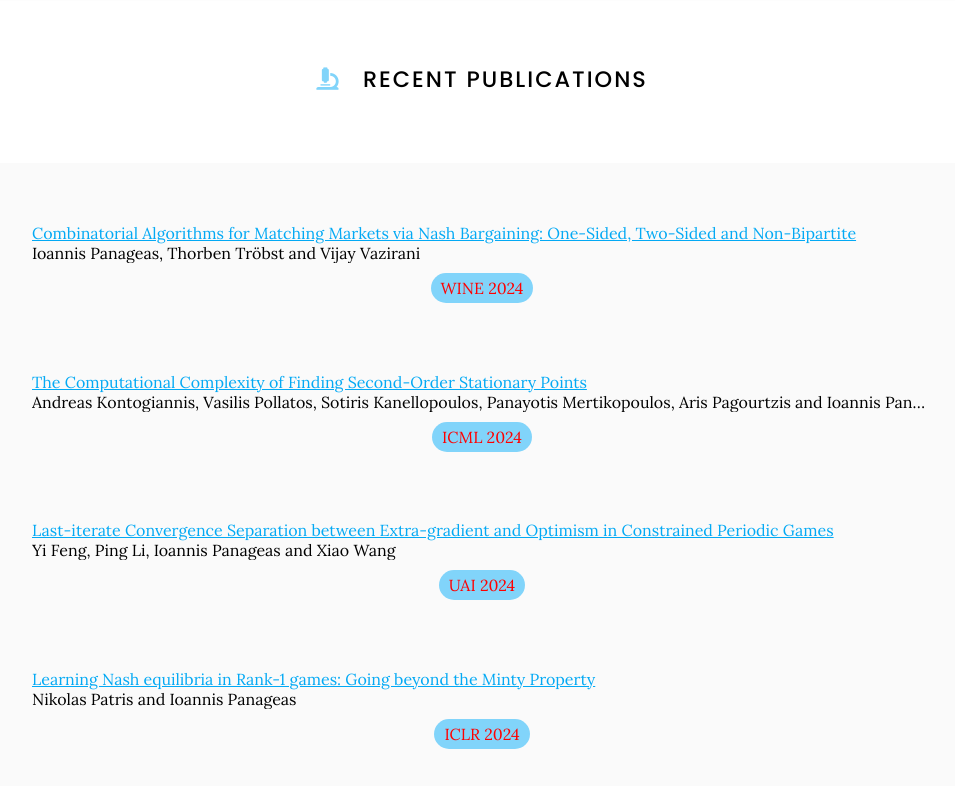
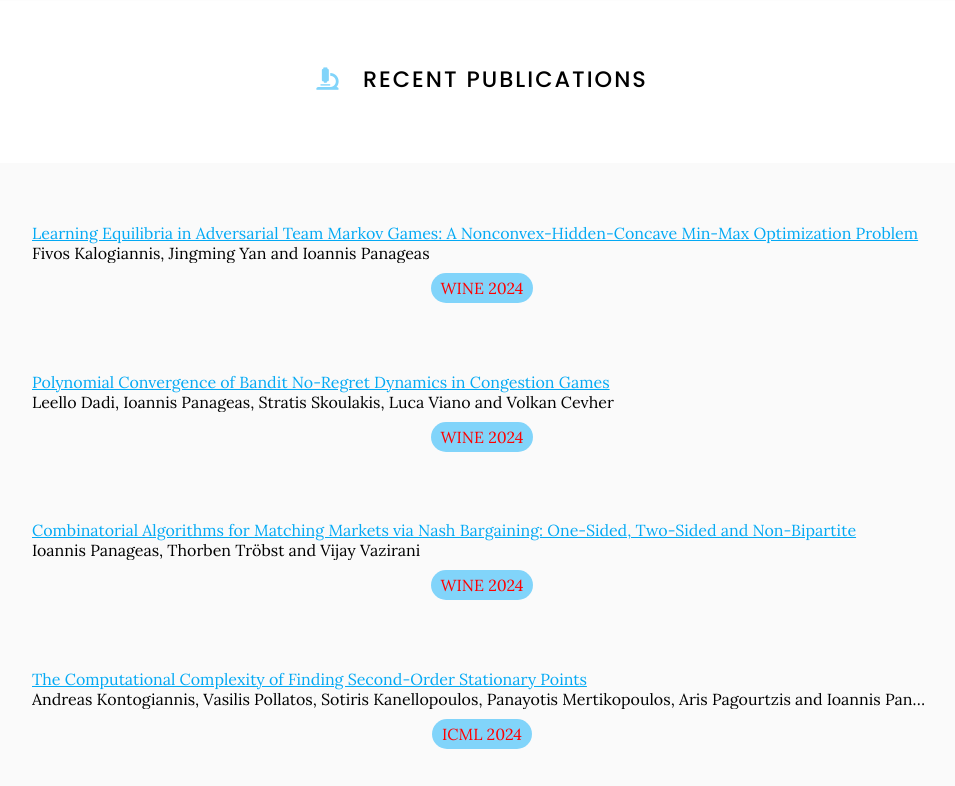
Before and after one commit to goallabuci/goallabuci.github.io, a Jekyll site: the page built from research/index.md, in a window 1280 px wide and 900 px high, cut to the strip 114-900 px from the top of the window. Shown: the whole strip, without its empty margins (158-1113 px from the left). Built offline with Jekyll 4.4.1, drawn with Linux system fonts in a browser that asks for light colours.

Commit message:
Update index.md

```diff
--- a/research/index.md
+++ b/research/index.md
@@ -9,6 +9,24 @@ nav:
 
 
 {% include section.html %}
+<div class="citation_title" align="left">
+      <a href="https://goallabuci.github.io/">
+     Learning Equilibria in Adversarial Team Markov Games: A Nonconvex-Hidden-Concave Min-Max Optimization Problem
+      </a>
+    </div><div class="citation_authors truncate" align="left" tabindex="0">
+      Fivos Kalogiannis, Jingming Yan and Ioannis Panageas
+    </div><div class="tags" data-link="https://goallabuci.github.io/research/"><a class="tag" style="color:#ff0000">WINE 2024</a></div>
+<br>
+
+<div class="citation_title" align="left">
+      <a href="https://arxiv.org/abs/2401.09628">
+      Polynomial Convergence of Bandit No-Regret Dynamics in Congestion Games
+      </a>
+    </div><div class="citation_authors truncate" align="left" tabindex="0">
+      Leello Dadi, Ioannis Panageas, Stratis Skoulakis, Luca Viano and Volkan Cevher
+    </div><div class="tags" data-link="https://goallabuci.github.io/research/"><a class="tag" style="color:#ff0000">WINE 2024</a></div>
+<br>
+
 <div class="citation_title" align="left">
       <a href="https://arxiv.org/abs/2106.02024">
       Combinatorial Algorithms for Matching Markets via Nash Bargaining: One-Sided, Two-Sided and Non-Bipartite
```
